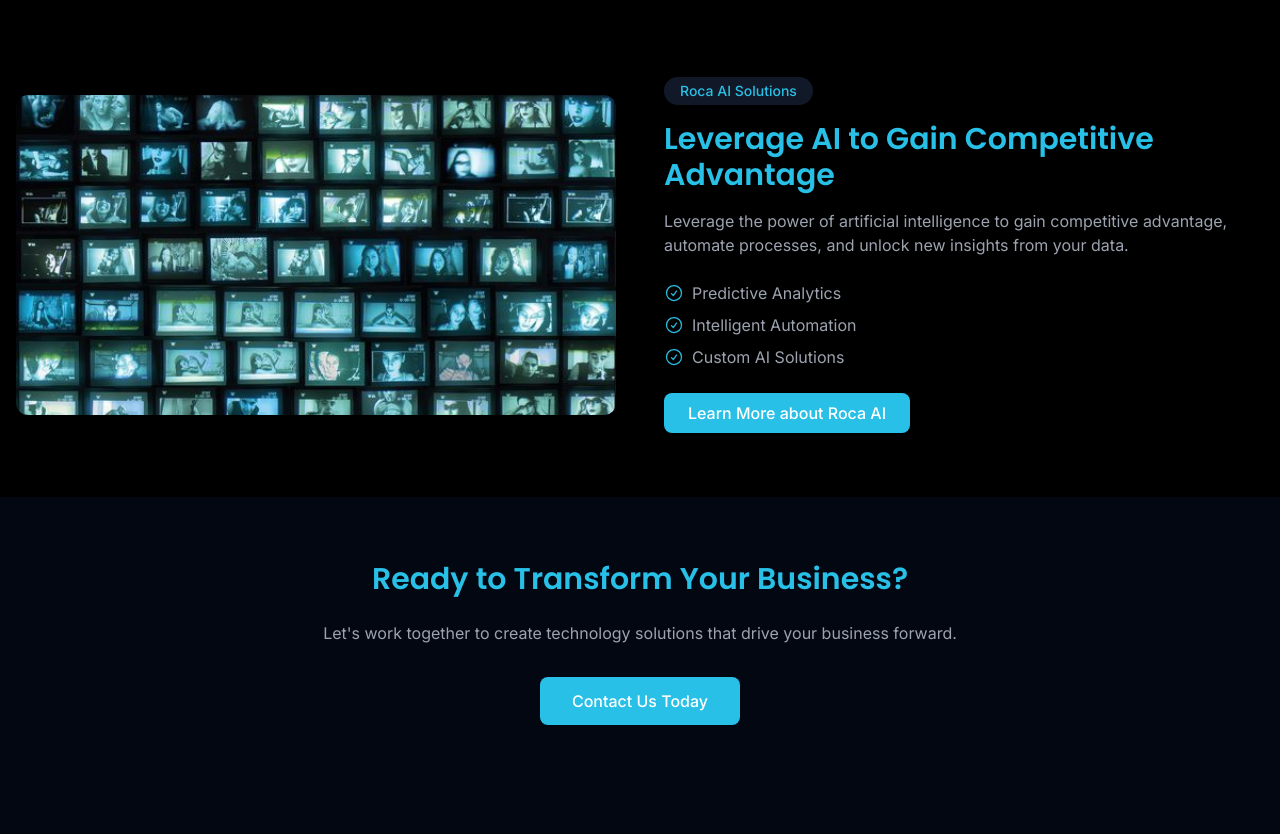
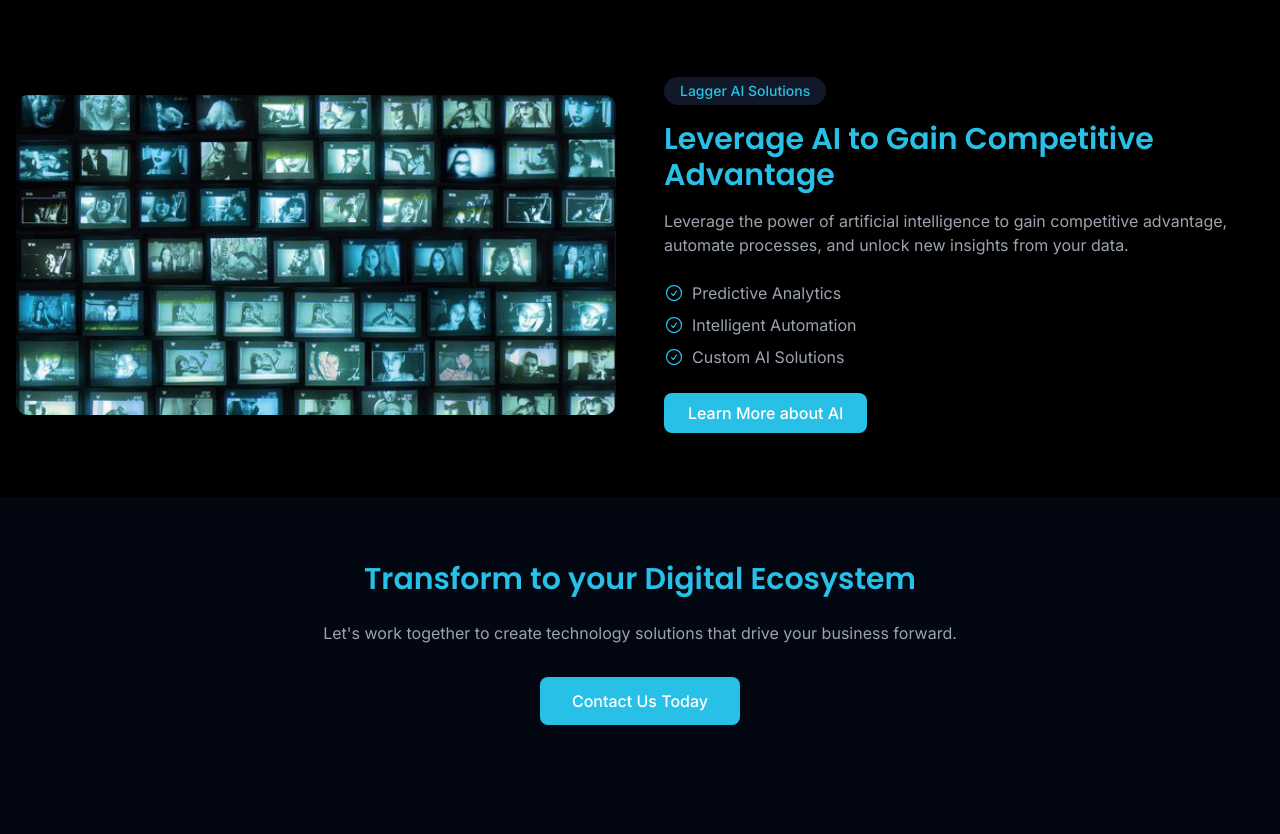
Before and after one commit to muhammedadnanv/Lagger-Tech, a plain HTML site: page service.html in a window 1280 px wide. Shown: the part 1989-2823 px from the top of the page. Drawn offline with nearby package versions, Linux system fonts and the light colour scheme; grey boxes are pictures that could not be loaded.

Commit message:
Add files via upload

```diff
--- a/service.html
+++ b/service.html
@@ -240,7 +240,7 @@
                         <img src="download (2).jpg" alt="AI Solutions" class="rounded-xl shadow-lg w-full object-cover h-80">
                     </div>
                     <div class="md:w-1/2">
-                        <div class="inline-block bg-gray-900 text-lagger-blue px-4 py-1 rounded-full text-sm font-medium mb-4">Roca AI Solutions</div>
+                        <div class="inline-block bg-gray-900 text-lagger-blue px-4 py-1 rounded-full text-sm font-medium mb-4">Lagger AI Solutions</div>
                         <h2 class="font-poppins font-semibold text-3xl mb-4 text-lagger-blue">Leverage AI to Gain Competitive Advantage</h2>
                         <p class="text-gray-400 mb-6">Leverage the power of artificial intelligence to gain competitive advantage, automate processes, and unlock new insights from your data.</p>
                         <ul class="mb-6 space-y-2">
@@ -263,7 +263,7 @@
                                 Custom AI Solutions
                             </li>
                         </ul>
-                        <a href="contact.html" class="bg-lagger-blue hover:bg-lagger-blue-dark text-white font-medium py-2 px-6 rounded-lg transition inline-block">Learn More about Roca AI</a>
+                        <a href="contact.html" class="bg-lagger-blue hover:bg-lagger-blue-dark text-white font-medium py-2 px-6 rounded-lg transition inline-block">Learn More about  AI</a>
                     </div>
                 </div>
 
@@ -273,7 +273,7 @@
         <!-- CTA Section -->
         <section class="py-16 bg-gray-950 text-white">
             <div class="container mx-auto px-4 text-center">
-                <h2 class="font-poppins font-semibold text-3xl mb-6 text-lagger-blue">Ready to Transform Your Business?</h2>
+                <h2 class="font-poppins font-semibold text-3xl mb-6 text-lagger-blue">Transform to your Digital Ecosystem</h2>
                 <p class="text-gray-400 max-w-2xl mx-auto mb-8">Let's work together to create technology solutions that drive your business forward.</p>
                 <a href="contact.html" class="bg-lagger-blue hover:bg-lagger-blue-dark text-white font-medium py-3 px-8 rounded-lg transition inline-block">Contact Us Today</a>
             </div>
```
Also changed, not shown: about.html (+1 -1 lines), index.html (+1 -1 lines).
